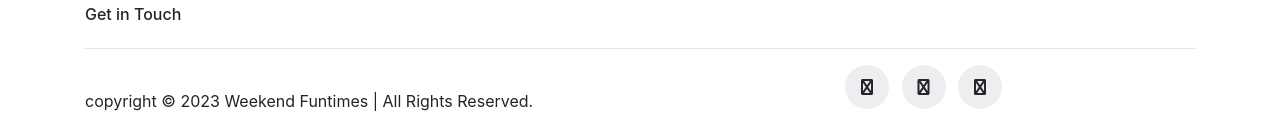
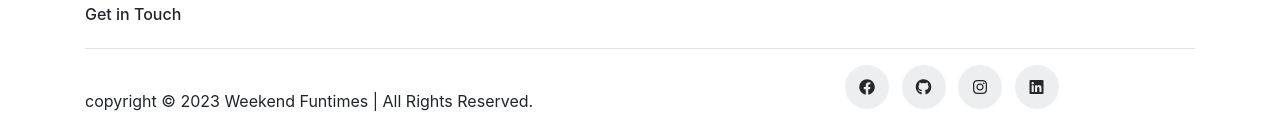
Before and after one commit to abuttle2/weekend-funtimes, a plain HTML site: page index.html in a window 1280 px wide. Shown: the part 1437-1554 px from the top of the page. Drawn offline with nearby package versions, Linux system fonts and the light colour scheme; no server answers.

Commit message:
social medias icons readded

```diff
--- a/assets/css/style.css
+++ b/assets/css/style.css
@@ -82,16 +82,11 @@
     margin: 0 auto;
     height: 200px;
     width: auto;
-<<<<<<< HEAD
     padding: 45px 0 20px;
     background-color: #bbb;
     color: #26272b;
     font-size: 15px;
     line-height: 24px;
-=======
-    background-color: #aaa;
-    color: wheat;
->>>>>>> main
     text-align: center;
     text-decoration: none;
     text-size-adjust: auto;
--- a/index.html
+++ b/index.html
@@ -117,9 +117,10 @@
 
         <div class="col-sm-12 col-md-6 col-lg-4">
           <ul class="social_media-icons">
-            <li><a class="facebook" href="#"><i class="fa fa-facebook"></i></a></li>
-            <li><a class="github" href="#"><i class="fa fa-github"></i></a></li>
-            <li><a class="instagram" href="#"><i class="fa fa-instagram"></i></a></li>
+            <li><a class="facebook" href="#"><i class="fa-brands fa-facebook"></i></a></li>
+            <li><a class="github" href="#"><i class="fa-brands fa-github"></i></a></li>
+            <li><a class="instagram" href="#"><i class="fa-brands fa-instagram"></i></a></li>
+            <li><a class="linkedin" href="#"><i class="fa-brands fa-linkedin"></i></a></li>
           </ul>
 
 
```
